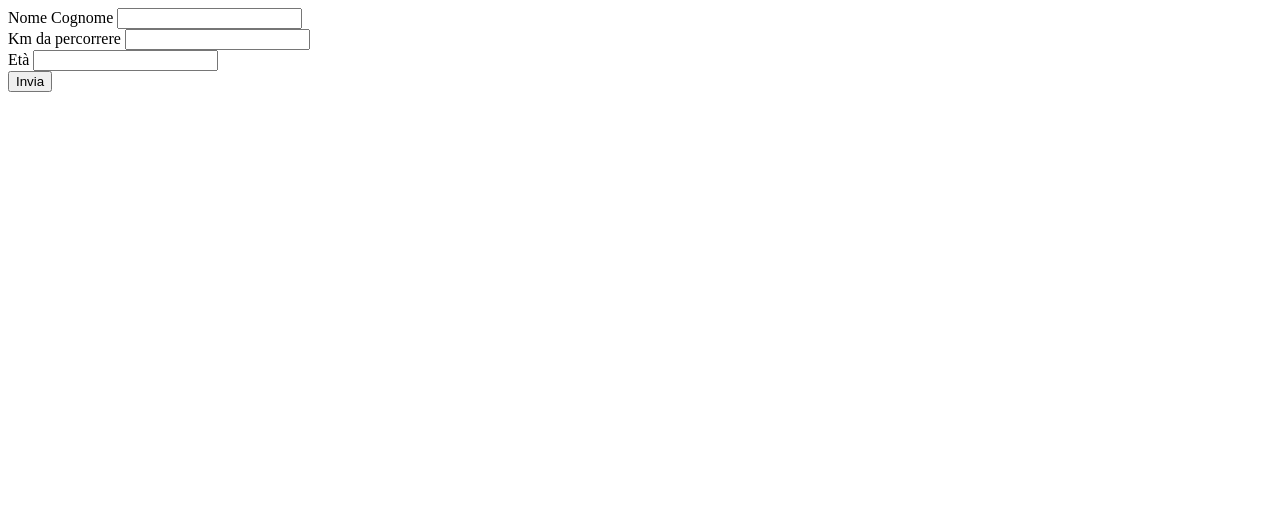
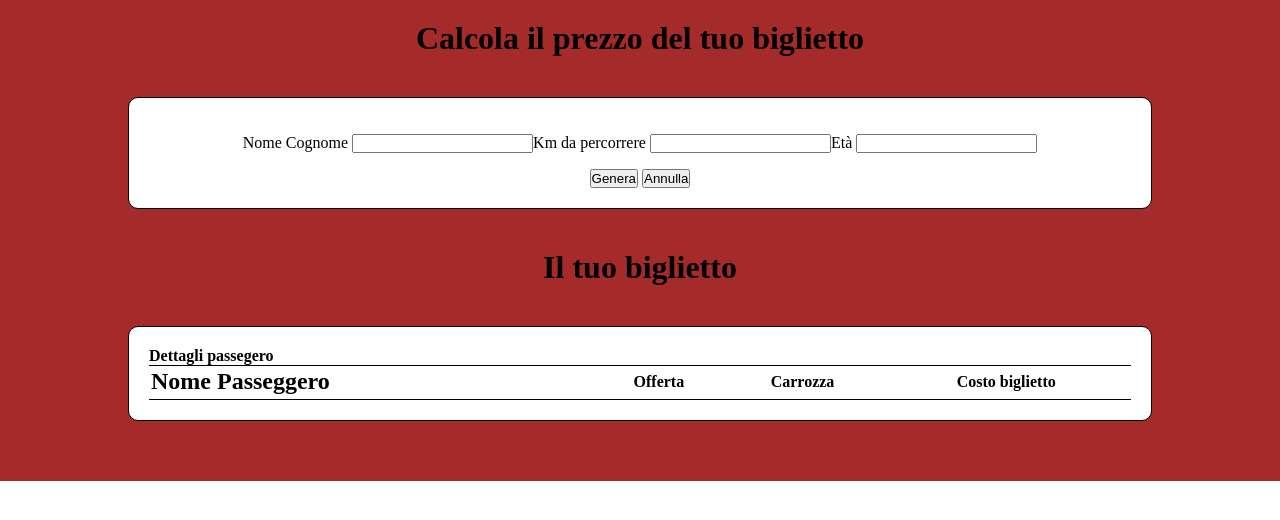
Before and after one commit to Robertarezza/js-biglietto-treno-form, a plain HTML site: page index.html in a window 1280 px wide. Drawn offline with Linux system fonts and the light colour scheme.

Commit message:
add: Milstone 2

```diff
--- a/css/style.css
+++ b/css/style.css
@@ -0,0 +1,48 @@
+*{
+    padding: 0;
+    box-sizing: border-box;
+    margin: 0;
+}
+
+
+.body_ticket{
+    background-color: brown;
+    max-width: 100vw;
+    padding-bottom: 40px;
+}
+
+h1{
+ text-align: center;
+    padding: 20px 0;
+}
+
+.cont{
+    background-color: white;
+    width: 80%;
+    margin: 20px auto;
+    border: 1px solid black;
+    padding: 20px;
+    border-radius: 10px;
+}
+
+.container_input{
+    display: flex;
+   justify-content: center;
+    padding: 1rem;
+}
+
+.input{
+    text-align: center;
+}
+table{
+    width: 100%;
+    border-top: 1px solid black;
+    border-bottom: 1px solid black;
+}
+h2{
+    text-align: start;
+}
+
+p{
+    text-align: center;
+}
--- a/index.html
+++ b/index.html
@@ -1,5 +1,6 @@
 <!DOCTYPE html>
 <html lang="en">
+
 <head>
     <meta charset="UTF-8">
     <meta name="viewport" content="width=device-width, initial-scale=1.0">
@@ -7,8 +8,12 @@
 
     <link rel="stylesheet" href="./css/style.css">
 </head>
+
 <body>
-    <div>
+    <div class="body_ticket">
+        <h1>Calcola il prezzo del tuo biglietto</h1>
+        <div class="cont">
+            <div class="container_input">
             <div>
                 <label for="username">Nome Cognome</label>
                 <input type="text" id="username">
@@ -23,10 +28,36 @@
                 <label for="age">Età</label>
                 <input type="number" id="age">
             </div>
+        </div>
+            <div class="input">
+                <button id="send-btn">Genera</button>
+                <button id="btn">Annulla</button>
+            </div>
+        </div>
+        <h1>Il tuo biglietto</h1>
+        <div class="cont">
 
-        <button id="send-btn">Invia</button>
+            <h4>Dettagli passegero</h4>
+            <div class="container_passeg">
+            <div>
+                <table>
+                    <tr>
+                      <th><h2>Nome Passeggero</h2></th>
+                      <th>Offerta</th>
+                      <th>Carrozza</th>
+                      <th> Costo biglietto</th>
+                    </tr>
+                    <tr>
+                      <td><h5 id="name"></h5></td>
+                      <td><p id="ticket_price"></p></td>
+                      <td><p id="carriage"></p></td>
+                      <td><p id="ticket"></p></td>
+                    </tr>
 
-        <h1 id="ticket"></h1>
+                  </table>
+            </div>
+
+        </div>
     </div>
 
 
@@ -35,4 +66,5 @@
 
     <script src="./js/script.js"></script>
 </body>
+
 </html>
--- a/js/script.js
+++ b/js/script.js
@@ -1,12 +1,16 @@
 //test
 //alert("ciao")
 
-//bottone
+//bottone genera
 const sendBtnElem = document.getElementById("send-btn"); // object | nulla
 console.log(sendBtnElem);
 
+
+
 //evento al click del bottone
 sendBtnElem.addEventListener("click", function() {
+
+
 //raccolta dati
 const nameInputElem = document.getElementById("username"); // string
 console.log(nameInputElem);
@@ -21,10 +25,12 @@ const kmValue = parseInt(kmInputElem.value);  // number
 console.log(kmValue, typeof kmValue);
 
 const ageInputElem= document.getElementById("age"); // object | null
-console.log((ageInputElem));
+console.log(ageInputElem);
 
 const ageValue= parseInt(ageInputElem.value);  // number
 console.log(ageValue, typeof ageValue);
+
+if (isNaN(kmValue) === false && isNaN(ageValue) === false && kmValue > 0 && ageValue > 0) {
 
 //calcolo prezzo biglietto per km
 const ticketPrice = kmValue * 0.21; // number
@@ -34,8 +40,13 @@ let discount = 0;
 
 if (ageValue < 18) {
   discount = 20;
+  document.getElementById("ticket_price").innerHTML = "Biglietto scontato 20%";
 } else if (ageValue > 65) {
   discount = 40;
+  document.getElementById("ticket_price").innerHTML = "Biglietto scontato 40%";
+}else {
+    discount = 0;
+    document.getElementById("ticket_price").innerHTML = "Biglietto standard";
 }
 console.log("discount in %" , discount);
 
@@ -45,6 +56,25 @@ console.log("discount in euro", totalDiscount);
 const finalTicketPrice = ticketPrice - totalDiscount; // number
 console.log("Final Price", finalTicketPrice);
 
+//genera numero carrozza
+const number=Math.floor(Math.random() * 11); //number
+console.log(number, typeof number);
+
+//stampa
+document.getElementById("carriage").innerHTML = number;
+document.getElementById("name").innerHTML = nameValue;
 document.getElementById("ticket").innerHTML = finalTicketPrice.toFixed(2);
+} else{
+    alert("dati errati")
+}
 
 })
+
+
+//bottone annulla
+const BtnElem = document.getElementById("btn"); // object | nulla
+console.log(BtnElem);
+
+BtnElem.addEventListener("click", function() {
+    window.location.reload()
+})
```
Lines whose indentation alone changed are shown as unchanged.
